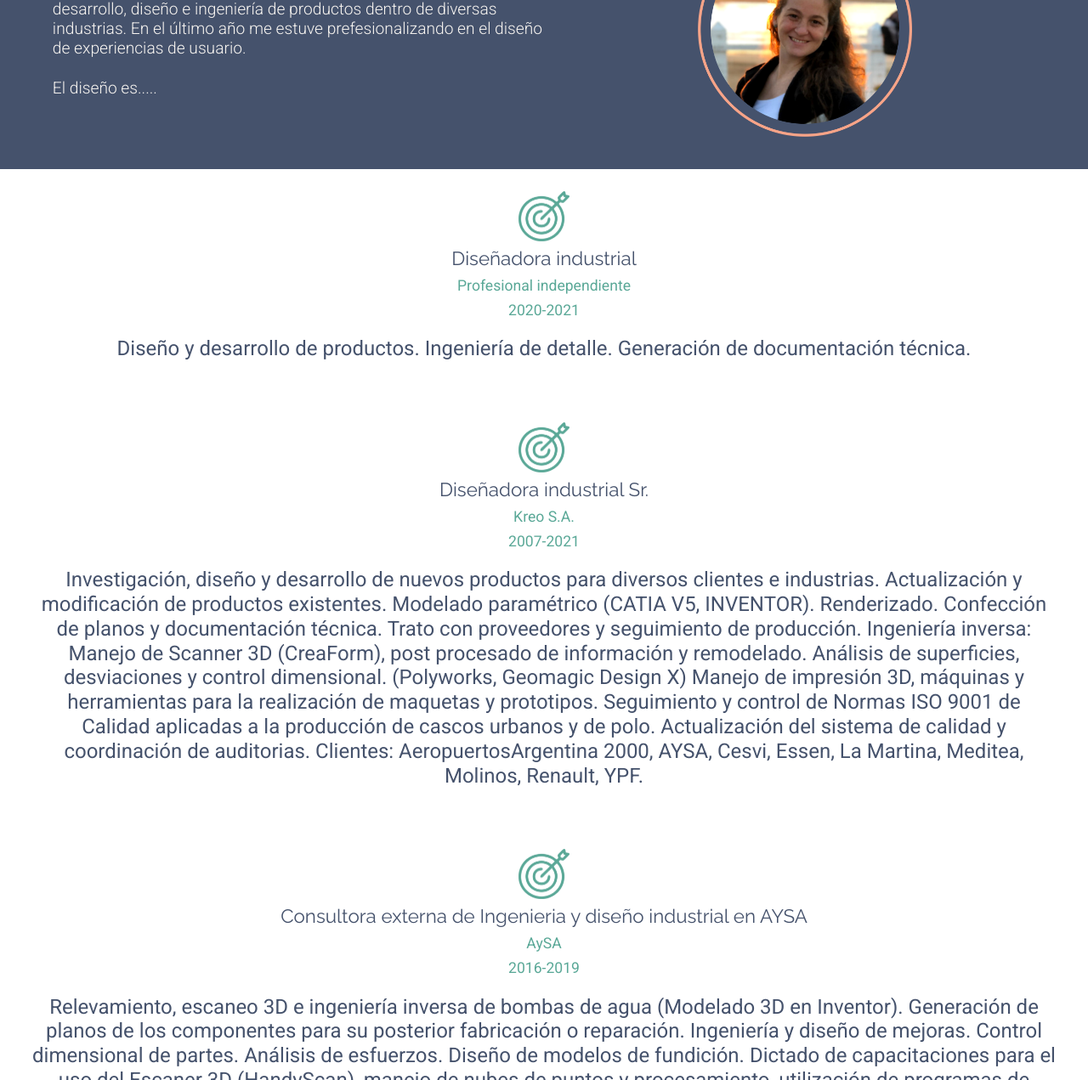
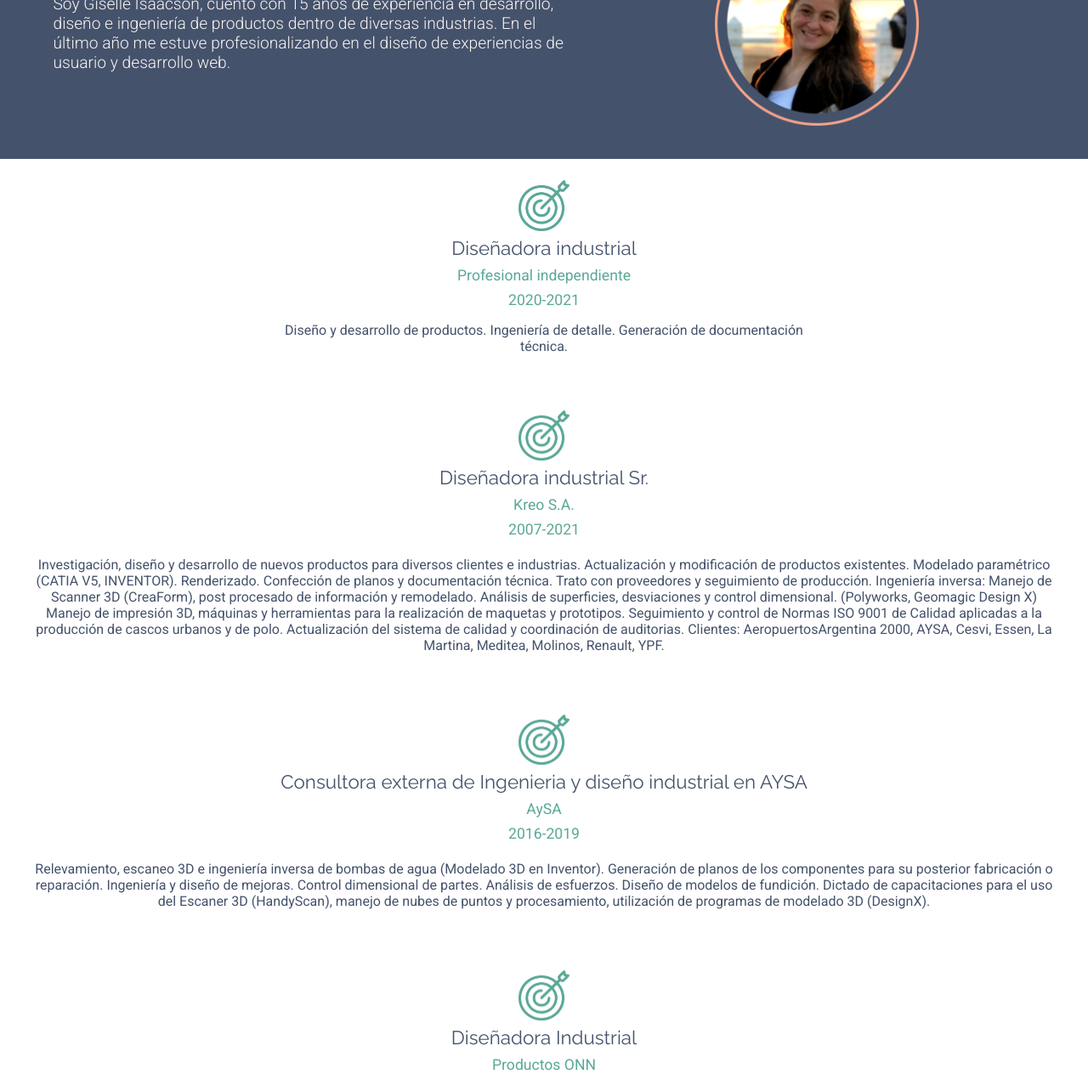
Before and after one commit to giselleis/DI-Giselle-Isaacson, a website: page acerca.html in a window 1280 px wide. Shown: the part 311-1582 px from the top of the page at 85% size. Drawn offline with nearby package versions, Linux system fonts and the light colour scheme.

Commit message:
modificacionr font size en acerca

```diff
--- a/acerca.html
+++ b/acerca.html
@@ -71,8 +71,7 @@
     <section class="conocerAcerca">
         <div>
             <h2>Acerca de mi</h2>
-            <h4>Soy Giselle Isaacson, cuento con 15 años de experiencia en desarrollo, diseño e ingeniería de productos dentro de diversas industrias. En el último año me estuve prefesionalizando en el diseño de experiencias de usuario.</h4>
-            <h4>El diseño es..... </h4>
+            <h4>Soy Giselle Isaacson, cuento con 15 años de experiencia en desarrollo, diseño e ingeniería de productos dentro de diversas industrias. En el último año me estuve profesionalizando en el diseño de experiencias de usuario y desarrollo web.</h4>
         </div>
         <div >
             <img src="./Fotos/foto-giselle.png" alt="Foto retrato de Giselle Isaacson"  loading=lazy>
@@ -93,8 +92,8 @@
             </h3>
             <h3>2020-2021</h3>
         </div>
-        <div class="trabajo__descripcion">
-            <h4>Diseño y desarrollo de productos.
+        <div >
+            <h4 class="trabajo__descripcion"> Diseño y desarrollo de productos.
                 Ingeniería de detalle.
                 Generación de documentación técnica.</h4>
         </div>
@@ -111,8 +110,8 @@
             </h3>
             <h3>2007-2021</h3>
         </div>
-        <div class="trabajo__descripcion">
-            <h4>Investigación, diseño y desarrollo de nuevos productos para diversos clientes e industrias.
+        <div>
+            <h4 class="trabajo__descripcion">Investigación, diseño y desarrollo de nuevos productos para diversos clientes e industrias.
             Actualización y modificación de productos existentes.
             Modelado paramétrico (CATIA V5, INVENTOR). Renderizado. Confección de planos y documentación técnica.
             Trato con proveedores y seguimiento de producción.
@@ -134,8 +133,8 @@
             </h3>
             <h3>2016-2019</h3>
         </div>
-        <div class="trabajo__descripcion">
-            <h4>Relevamiento, escaneo 3D e ingeniería inversa de bombas de agua (Modelado 3D en Inventor). Generación de planos de los componentes para su posterior fabricación o reparación.
+        <div>
+            <h4 class="trabajo__descripcion">Relevamiento, escaneo 3D e ingeniería inversa de bombas de agua (Modelado 3D en Inventor). Generación de planos de los componentes para su posterior fabricación o reparación.
             Ingeniería y diseño de mejoras.
             Control dimensional de partes. Análisis de esfuerzos.
             Diseño de modelos de fundición.
@@ -154,8 +153,8 @@
             </h3>
             <h3>2009-2012</h3>
         </div>
-        <div class="trabajo__descripcion">
-            <h4>Creación de marca, diseño y desarrollo de productos, planeamiento de matricería, diseño de gráfica, packaging para la linea de Productos ONN.
+        <div>
+            <h4 class="trabajo__descripcion">Creación de marca, diseño y desarrollo de productos, planeamiento de matricería, diseño de gráfica, packaging para la linea de Productos ONN.
             Productos comercializados en todo el país.</h4>
         </div>
     </div>
@@ -171,8 +170,8 @@
             </h3>
             <h3>2006-2007</h3>
         </div>
-        <div class="trabajo__descripcion">
-            <h4>Diseño de comunicación institucional.
+        <div>
+            <h4 class="trabajo__descripcion">Diseño de comunicación institucional.
             Diseño de señalética para sede y campo de deportes.</h4>
         </div>
 
--- a/sass/components/_acerca.scss
+++ b/sass/components/_acerca.scss
@@ -26,8 +26,8 @@
 
     h4{
     font-weight: 200;
-    font-size: $tamano-fuente-bajada-s;
-    width: 75%;
+    font-size: 0.8rem;
+    width: 80%;
     margin-top: 1%;
     margin-left: 3%;
     margin-bottom: 3%;
@@ -90,14 +90,14 @@
         }
     }
 
-    .trabajo__descripcion {
+    .trabajo__descripcion{
         grid-column: 2/4;
         color: #45526C;
         font-size: 0.8rem;
         padding: 1%;
 
         @media only screen and (min-width: 768px) {
-            font-size: 0.9rem;
+            font-size: 1rem;
         }
     }
 }
```
Also changed, not shown: css/main.css.
